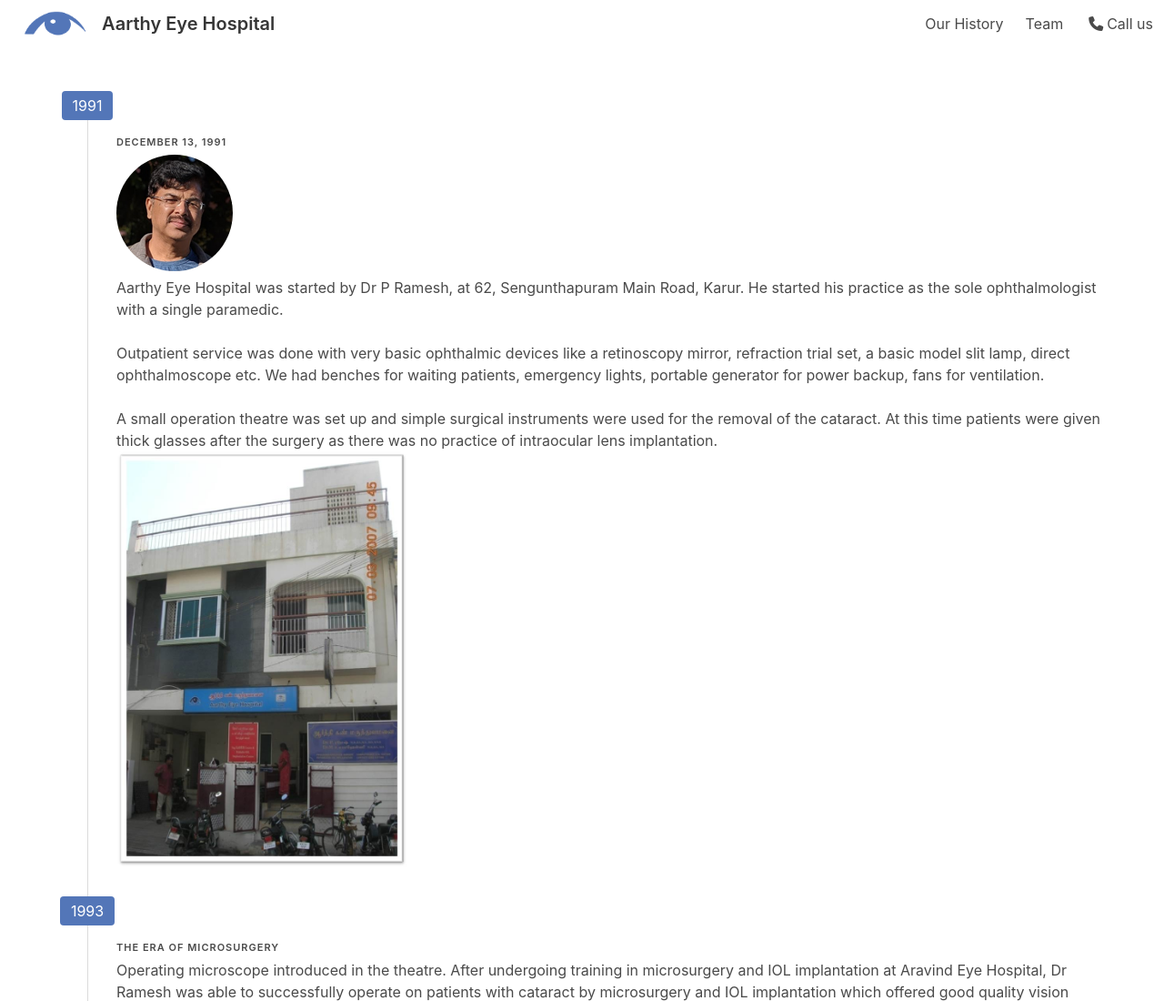
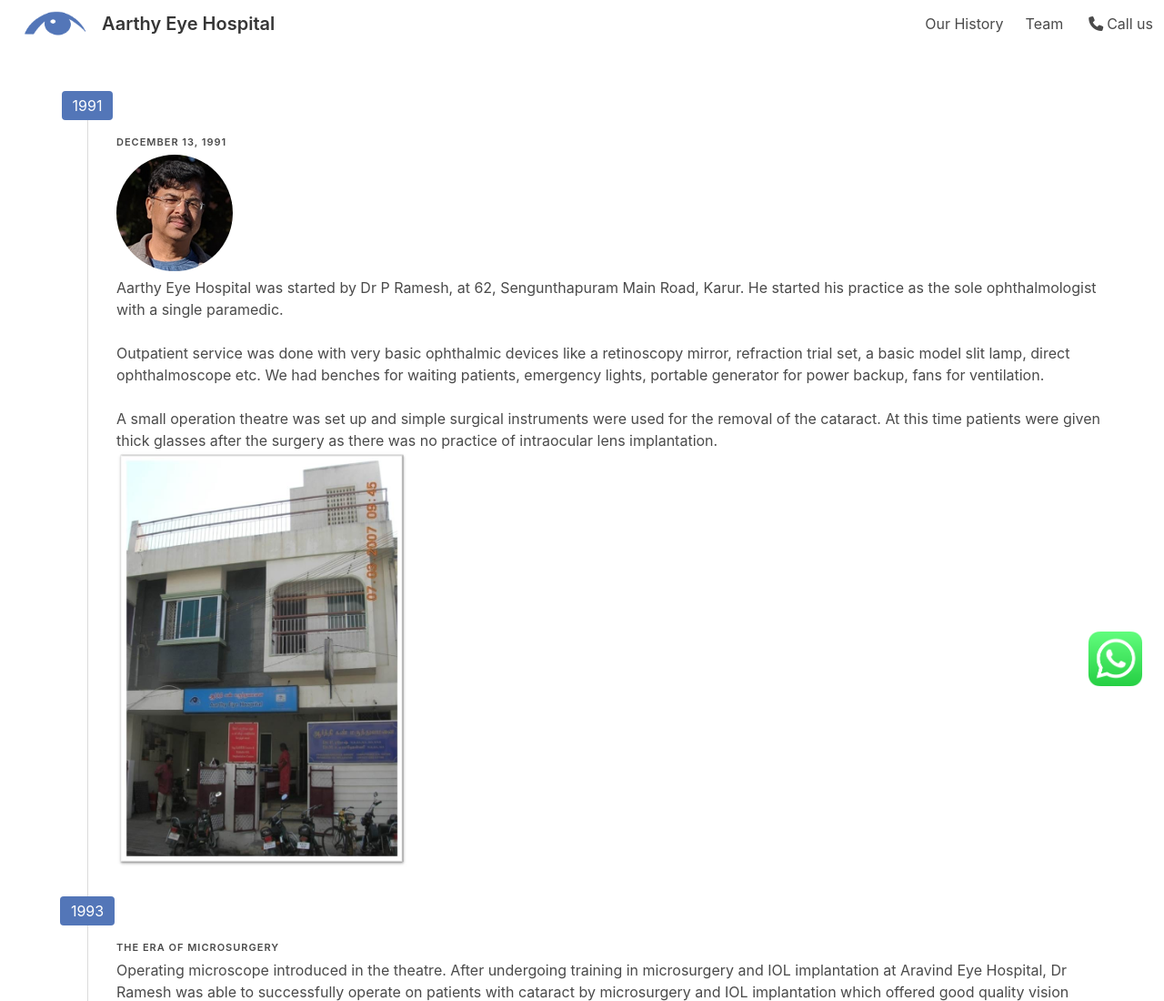
Before and after one commit to medblocks/aarthyeyehospital.com, a website: page history.html in a window 1280 px wide. Shown: the top 1100 px of the page at 91% size. Drawn offline with Linux system fonts and the light colour scheme.

Commit message:
CTA added

```diff
--- a/history.html
+++ b/history.html
@@ -50,6 +50,11 @@
         </div>
     </nav>
     <section class="section">
+        <div class="cta">
+            <a href="https://wa.me/+919994923347" target="_blank" data-umami-event="WhatsApp-Call">
+                <img src="whatsapp.png" alt="whatsapp">
+            </a>
+        </div>
         <div class="container">
             <div class="columns">
                 <div class="column">
```
Also changed, not shown: team.html (+5 -0 lines), 1 other file.
